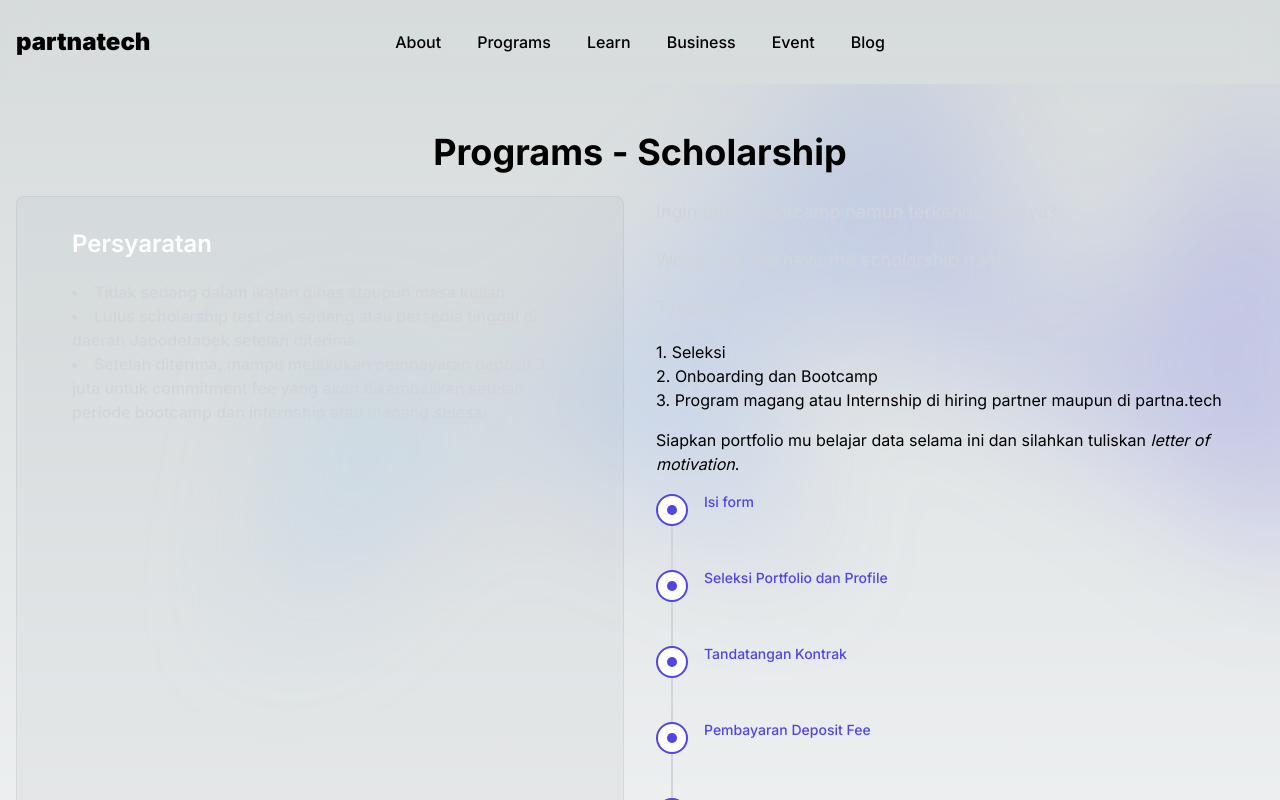
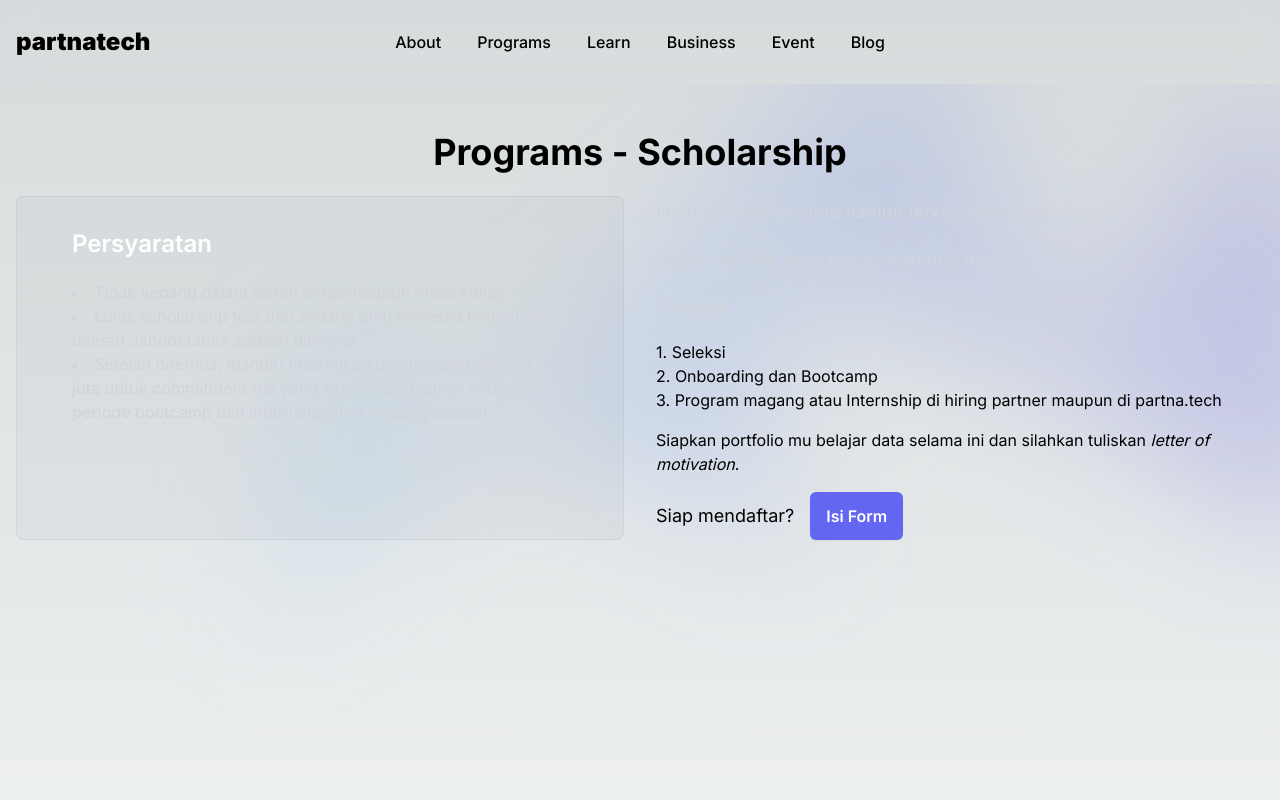
Before and after one commit to partnatech/partnatech-site, a Next.js app: page /programs/scholarship in a window 1280 px wide. Shown: the top 800 px of the page. Built offline with nearby package versions, Linux system fonts and the light colour scheme.

Commit message:
feat: add scholarship page

```diff
--- a/src/app/programs/scholarship/page.tsx
+++ b/src/app/programs/scholarship/page.tsx
@@ -4,17 +4,7 @@ import React from "react";
 import { scholarshipCopy } from "@/utils/i18n/scholarship";
 import Link from "next/link";
 
-import { CheckIcon } from "@heroicons/react/20/solid";
-
-const steps = [
-  { id: "Step 1", name: "Isi form", href: "#", status: "current" },
-  { id: "Step 2", name: "Seleksi Portfolio dan Profile", href: "#", status: "current" },
-  { id: "Step 4", name: "Tandatangan Kontrak", href: "#", status: "current" },
-  { id: "Step 5", name: "Pembayaran Deposit Fee", href: "#", status: "current" },
-  { id: "Step 6", name: "Onboarding", href: "#", status: "current" },
-];
-
-function classNames(...classes: string[]) {
+function classNames(...classes: any) {
   return classes.filter(Boolean).join(" ");
 }
 
@@ -74,84 +64,6 @@ export default function Page() {
               Siapkan portfolio mu belajar data selama ini dan silahkan tuliskan{" "}
               <span className="italic">letter of motivation</span>.
             </p>
-
-            <nav aria-label="Progress">
-              <ol role="list" className="overflow-hidden">
-                {steps.map((step, stepIdx) => (
-                  <li
-                    key={step.name}
-                    className={classNames(stepIdx !== steps.length - 1 ? "pb-10" : "", "relative")}
-                  >
-                    {step.status === "complete" ? (
-                      <>
-                        {stepIdx !== steps.length - 1 ? (
-                          <div
-                            className="absolute left-4 top-4 -ml-px mt-0.5 h-full w-0.5 bg-indigo-600"
-                            aria-hidden="true"
-                          />
-                        ) : null}
-                        <a href={step.href} className="group relative flex items-start">
-                          <span className="flex h-9 items-center">
-                            <span className="relative z-10 flex h-8 w-8 items-center justify-center rounded-full bg-indigo-600 group-hover:bg-indigo-800">
-                              <CheckIcon className="h-5 w-5 text-white" aria-hidden="true" />
-                            </span>
-                          </span>
-                          <span className="ml-4 flex min-w-0 flex-col">
-                            <span className="text-sm font-medium">{step.name}</span>
-                            <span className="text-sm text-gray-500">{step.description}</span>
-                          </span>
-                        </a>
-                      </>
-                    ) : step.status === "current" ? (
-                      <>
-                        {stepIdx !== steps.length - 1 ? (
-                          <div
-                            className="absolute left-4 top-4 -ml-px mt-0.5 h-full w-0.5 bg-gray-300"
-                            aria-hidden="true"
-                          />
-                        ) : null}
-                        <a
-                          href={step.href}
-                          className="group relative flex items-start"
-                          aria-current="step"
-                        >
-                          <span className="flex h-9 items-center" aria-hidden="true">
-                            <span className="relative z-10 flex h-8 w-8 items-center justify-center rounded-full border-2 border-indigo-600 bg-white">
-                              <span className="h-2.5 w-2.5 rounded-full bg-indigo-600" />
-                            </span>
-                          </span>
-                          <span className="ml-4 flex min-w-0 flex-col">
-                            <span className="text-sm font-medium text-indigo-600">{step.name}</span>
-                            <span className="text-sm text-gray-500">{step.description}</span>
-                          </span>
-                        </a>
-                      </>
-                    ) : (
-                      <>
-                        {stepIdx !== steps.length - 1 ? (
-                          <div
-                            className="absolute left-4 top-4 -ml-px mt-0.5 h-full w-0.5 bg-gray-300"
-                            aria-hidden="true"
-                          />
-                        ) : null}
-                        <a href={step.href} className="group relative flex items-start">
-                          <span className="flex h-9 items-center" aria-hidden="true">
-                            <span className="relative z-10 flex h-8 w-8 items-center justify-center rounded-full border-2 border-gray-300 bg-white group-hover:border-gray-400">
-                              <span className="h-2.5 w-2.5 rounded-full bg-transparent group-hover:bg-gray-300" />
-                            </span>
-                          </span>
-                          <span className="ml-4 flex min-w-0 flex-col">
-                            <span className="text-sm font-medium text-gray-500">{step.name}</span>
-                            <span className="text-sm text-gray-500">{step.description}</span>
-                          </span>
-                        </a>
-                      </>
-                    )}
-                  </li>
-                ))}
-              </ol>
-            </nav>
-
             <div className="flex items-center gap-4">
               <p className="text-lg items-center">Siap mendaftar? </p>
               <Link href="https://tally.so/r/woybae" target="_blank">
```
